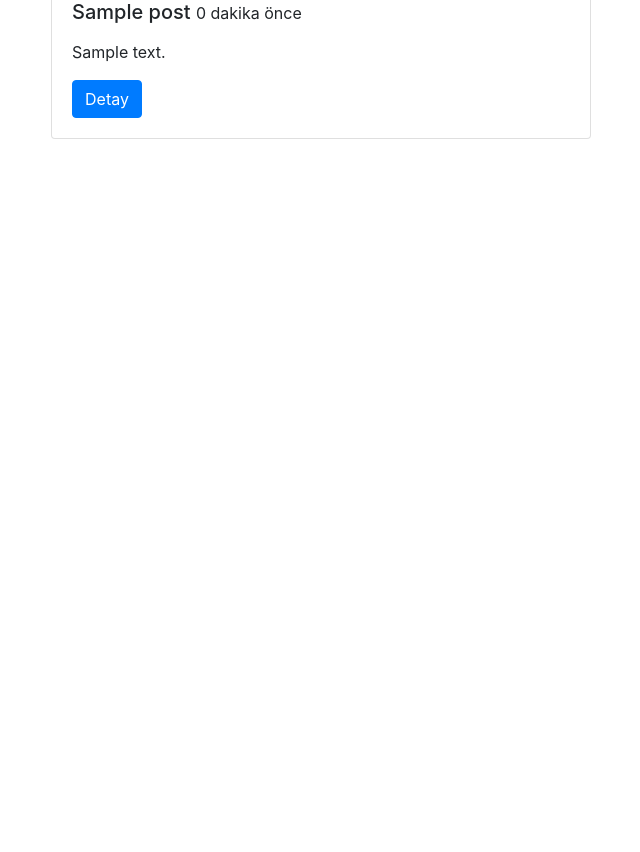
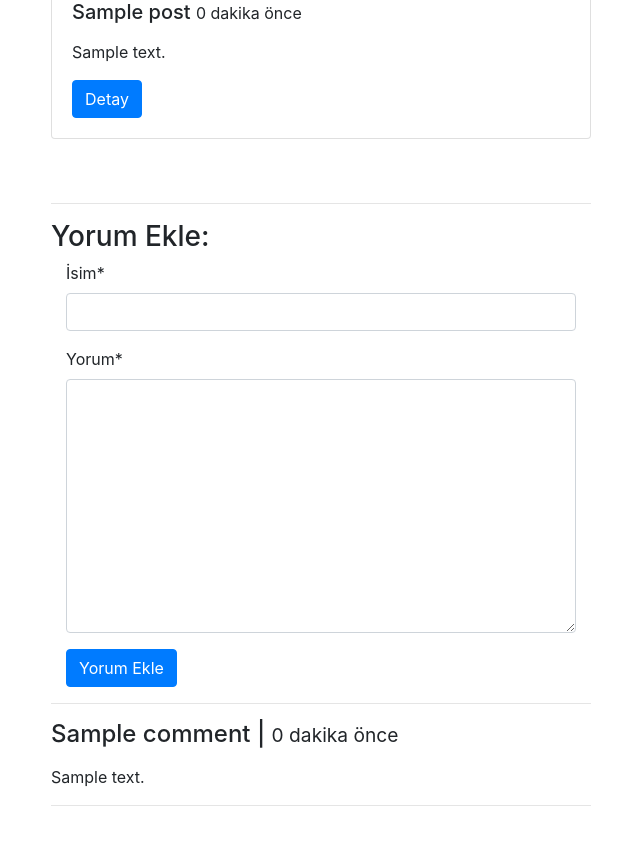
Before and after one commit to deeptechs/DjangoApp, a Django app: a page that uses templates/post/detail.html in a window 1280 px wide. Shown: the part 495-1347 px from the top of the page, without its empty margins (319-959 px from the left). Before the commit the page ends 634 px from the top, so only its background shows below. Run offline with Django 3.2, Linux system fonts and the light colour scheme; tables that the repository leaves empty hold one stand-in row (values such as "Sample post"); grey boxes marked "Sample" are stand-in pictures; some libraries are stand-ins or nearby versions.

Commit message:
Post's comment introduced

```diff
--- a/post/forms.py
+++ b/post/forms.py
@@ -1,6 +1,6 @@
 from django import forms
 
-from .models import Post
+from .models import Post, Comment
 
 
 class PostForm(forms.ModelForm):
@@ -13,3 +13,14 @@ class PostForm(forms.ModelForm):
             'content',
             'image',
         ]
+
+
+class CommentForm(forms.ModelForm):
+
+    class Meta:
+        model = Comment
+        # Formda olmasını istediğimiz fieldları belirtiyoruz.
+        fields = [
+            'name',
+            'content',
+        ]
--- a/post/models.py
+++ b/post/models.py
@@ -9,7 +9,7 @@ from django.utils.text import slugify
 
 
 class Post(models.Model):
-    user = models.ForeignKey('auth.user', on_delete=models.CASCADE, verbose_name='Yazar')
+    user = models.ForeignKey('auth.user', verbose_name='Yazar', on_delete=models.CASCADE)
     title = models.CharField(max_length=150, verbose_name='Başlık')
     content = RichTextField(verbose_name='İçerik')
     publish_date = models.DateTimeField(verbose_name='Giriş Tarihi', auto_now_add=True)
@@ -53,3 +53,11 @@ class Post(models.Model):
 
     class Meta:
         ordering = ['-publish_date']
+
+
+class Comment(models.Model):
+    name = models.CharField(max_length=50, verbose_name='İsim')
+
+    content = models.TextField(verbose_name='Yorum')
+    created_date = models.DateTimeField(auto_now_add=True)
+    post = models.ForeignKey('post.Post', on_delete=models.CASCADE)
--- a/post/views.py
+++ b/post/views.py
@@ -1,8 +1,8 @@
 from django.contrib import messages
 from django.shortcuts import render, get_object_or_404, HttpResponseRedirect, redirect, Http404
 
-from .forms import PostForm
-from .models import Post
+from .forms import PostForm, CommentForm
+from .models import Post, Comment
 
 # Create your views here.
 
@@ -15,8 +15,16 @@ def post_index(request):
 def post_detail(request, slug):
 
     post = get_object_or_404(Post, slug=slug)
+
+    form = CommentForm(request.POST or None)
+    if form.is_valid():
+        comment = form.save(commit=False)
+        comment.post = post
+        comment.save()
+        return HttpResponseRedirect(post.get_absolute_url())
     context = {
         'post': post,
+        'form': form,
     }
     return render(request, 'post/detail.html', context)
 
@@ -29,7 +37,7 @@ def post_create(request):
     if form.is_valid():
         post = form.save(commit=False)
         post.user = request.user
-        form.save()
+        post.save()
         messages.success(request, 'Kayıt başarılı bir şekilde oluşturuldu')
         # İlgili postun detay sayfasına yönlendirme yapıyoruz
         return HttpResponseRedirect(post.get_absolute_url())
--- /dev/null
+++ b/templates/post/comment.html
@@ -0,0 +1,12 @@
+
+
+{% load crispy_forms_tags %}
+
+
+<div class="col-md-12">
+    <form method="POST" enctype="multipart/form-data">
+        {% csrf_token %}
+        {{ form|crispy }}
+        <input class="btn btn-primary" type="submit" value="Yorum Ekle">
+    </form>
+</div>
--- a/templates/post/detail.html
+++ b/templates/post/detail.html
@@ -17,14 +17,29 @@
                         <h5 class="card-title">{{ post.title }}
                             <small> {{ post.publish_date|timesince }} önce</small>
                         </h5>
+                        {# safe filtresi içeriğin html olarak yorumlanmasını sağlar#}
                         <p class="card-text">{{ post.content|safe|linebreaks }}</p>
                         <a href="{{ post.get_absolute_url }}" class="btn btn-primary">Detay</a>
                         {% if request.user.is_authenticated %}
                             <a href="{{ post.get_update_url }}" class="btn btn-info">Guncelle</a>
                             <a href="{{ post.get_delete_url }}" class="btn btn-danger">Sil</a>
                         {% endif %}
+
                     </div>
                 </div>
+
+                <br><br>
+                <hr>
+                <h3>Yorum Ekle:</h3>
+                {% include 'post/comment.html' %}
+                <hr>
+
+            {% for comment in post.comment_set.all %}
+
+            <h4>{{ comment.name }} | <small>{{ comment.created_date|timesince }} önce </small></h4>
+            <p>{{ comment.content|linebreaks }}</p><hr>
+            {% endfor %}
+
             </div>
         </div>
     </div>
--- a/templates/post/form.html
+++ b/templates/post/form.html
@@ -23,7 +23,9 @@
                     {% csrf_token %}
                     <h1> Form </h1>
                     {{ form|crispy }}
+                    {# formun kullanacağı js gibi dosyaları çağırmak için #}
                     {{ form.media }}
+
                     {% if 'create' in request.path %}
                         <input class="btn btn-primary" type="submit" value="Kaydet">
                     {% elif 'update' in request.path %}
--- a/templates/post/index.html
+++ b/templates/post/index.html
@@ -18,7 +18,8 @@
                             <h5 class="card-title">{{ post.title }}
                                 <small style="color: #4e555b"> {{ post.publish_date|timesince }} önce</small>
                             </h5>
-                            <h4>{{ post.user.get_full_name}}</h4>
+                            <h4>{{ post.user.get_full_name }}</h4>
+                            {# ßsafe filtresi içeriğin html olarak yorumlanmasını sağlar#}
                             <p class="card-text">{{ post.content|safe|truncatechars:150 }}</p>
                             <a href="{{ post.get_absolute_url }}" class="btn btn-primary">Detay</a>
                             {% if request.user.is_authenticated %}
```
Lines whose indentation alone changed are shown as unchanged.
